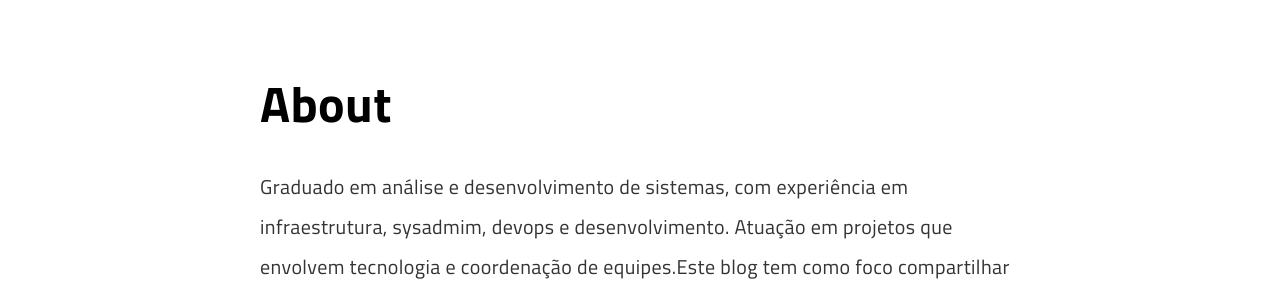
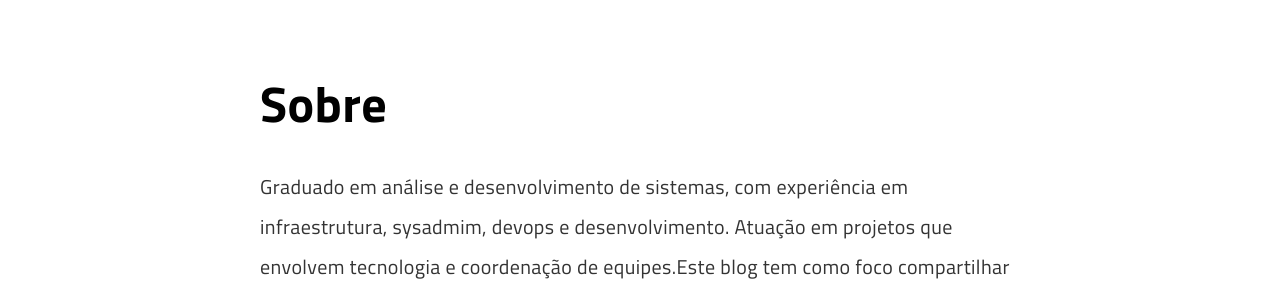
Before and after one commit to bhenriquecs/brunocostablog.github.io, a Jekyll site: the page built from pages/about.md, in a window 1280 px wide and 1110 px high. Shown: the part 351-632 px from the top of the window. Built offline with Jekyll 4.4.1, drawn with Linux system fonts in a browser that asks for light colours; a script that is not in the unit is left out.

Commit message:
Update about.md

```diff
--- a/pages/about.md
+++ b/pages/about.md
@@ -1,12 +1,12 @@
 ---
 layout: page
-title: About
-description: Some description.
-permalink: /about/
+title: Sobre
+description: Sobre o autor.
+permalink: /sobre/
 ---
 
 <img class="img-rounded" src="/assets/img/uploads/profile.png" alt="Thiago Rossener" width="200">
 
-# About
+# Sobre
 
 Graduado em análise e desenvolvimento de sistemas, com experiência em infraestrutura, sysadmim, devops e desenvolvimento. Atuação em projetos que envolvem tecnologia e coordenação de equipes.Este blog tem como foco compartilhar conhecimento para quem o encontre em suas pesquisas. Aqui terão posts sobre sistemas, desenvolvimento, infraestrutura, devops e demais assuntos relacionados a Tecnologia da Informação aos quais tive, tenho e terei contato ao longo da minha jornada. Se você está lendo isto, espero que lhe seja útil!
```
